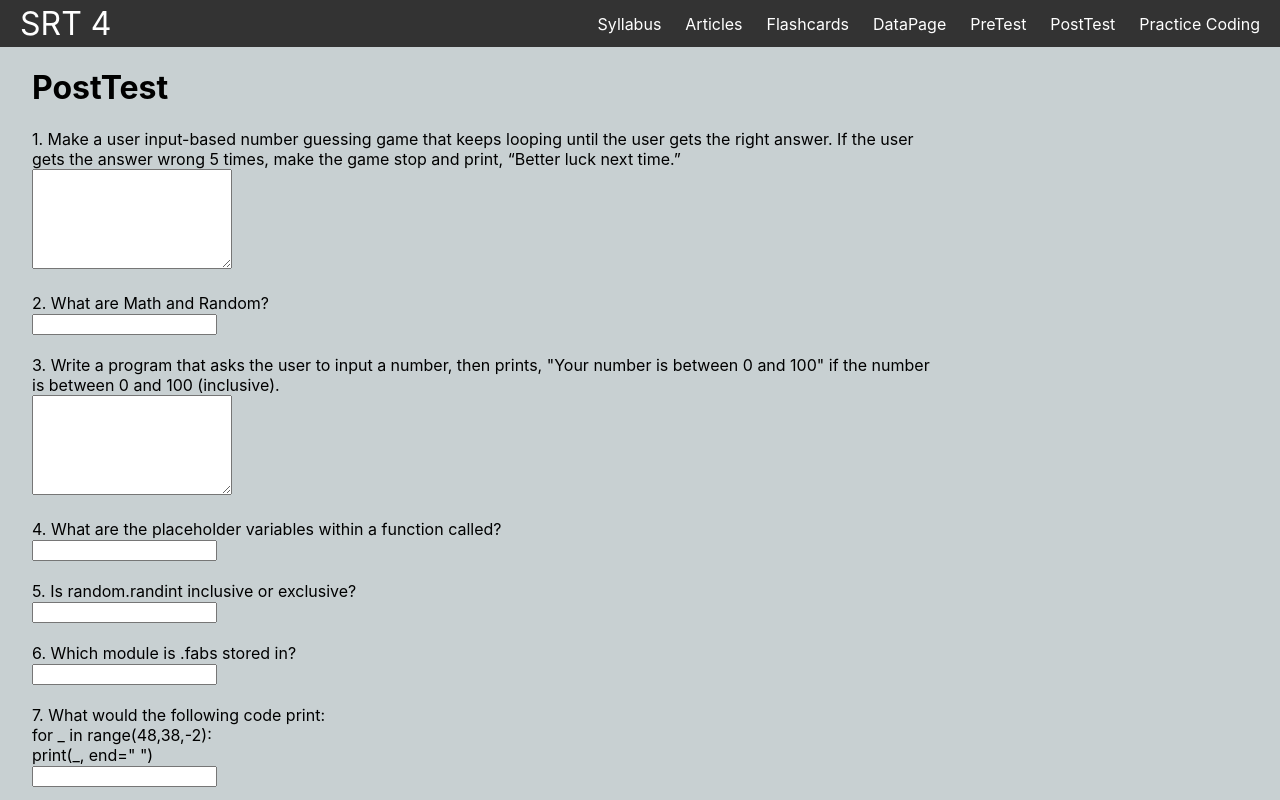
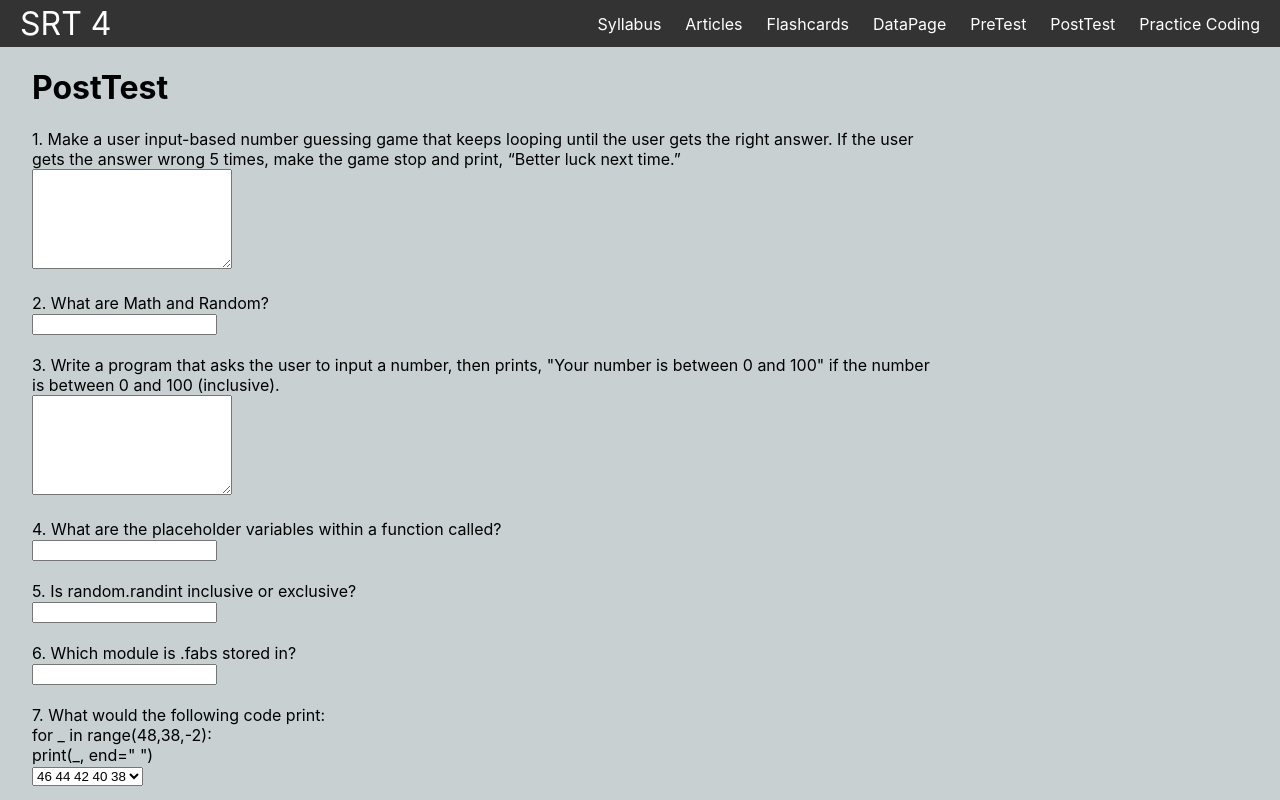
Before and after one commit to MD5595/SrtFlaskWebsite, a React (Create React App) app in the folder my-app/: page /ABCDEFG in a window 1280 px wide. Shown: the top 800 px of the page. Built offline with nearby package versions, Linux system fonts and the light colour scheme.

Commit message:
questions

```diff
--- a/my-app/src/pages/PostTest.js
+++ b/my-app/src/pages/PostTest.js
@@ -86,10 +86,15 @@ function PostTest() {
             {/* Question 7 */}
             <label htmlFor="answer7">7. What would the following code print: <br/>for _ in range(48,38,-2): <br/>print(_,
                 end=" ")</label><br/>
-            <input type="text" id="answer7"/>
+            <select id="answer7">
+                <option value='a'>46 44 42 40 38</option>
+                <option value="b">48 46 44 42 40</option>
+                <option value="c"></option>
+                <option value="d"></option>
+            </select>
             <br/><br/>
             {/* Question 8 */}
-            <label htmlFor="answer1">8. Write a program that randomly chooses a number from a list and prints the
+            <label htmlFor="answer8">8. Write a program that randomly chooses a number from a list and prints the
                 chosen number.</label><br/>
             <textarea id="answer8" style={{width: '200px', height: '100px'}}/>
             <br/><br/>
@@ -262,16 +267,16 @@ function PostTest() {
             {/* Question 24 */}
             <label htmlFor="answer24">24. Select all values that could be picked by random.randint(20,49)
                 <br/>
-                <input type="checkbox" id="a" name="answer24" value="a"/>
+                <input type="checkbox" id="a" name="answer24a" value="a"/>
                 <label htmlFor="a">49</label>
                 <br/>
-                <input type="checkbox" id="b" name="answer24" value="b"/>
+                <input type="checkbox" id="b" name="answer24b" value="b"/>
                 <label htmlFor="b">19</label>
                 <br/>
-                <input type="checkbox" id="c" name="answer24" value="c"/>
+                <input type="checkbox" id="c" name="answer24c" value="c"/>
                 <label htmlFor="c">20</label>
                 <br/>
-                <input type="checkbox" id="d" name="answer24" value="d"/>
+                <input type="checkbox" id="d" name="answer24d" value="d"/>
                 <label htmlFor="d">48</label>
             </label>
             <br/><br/>
```
